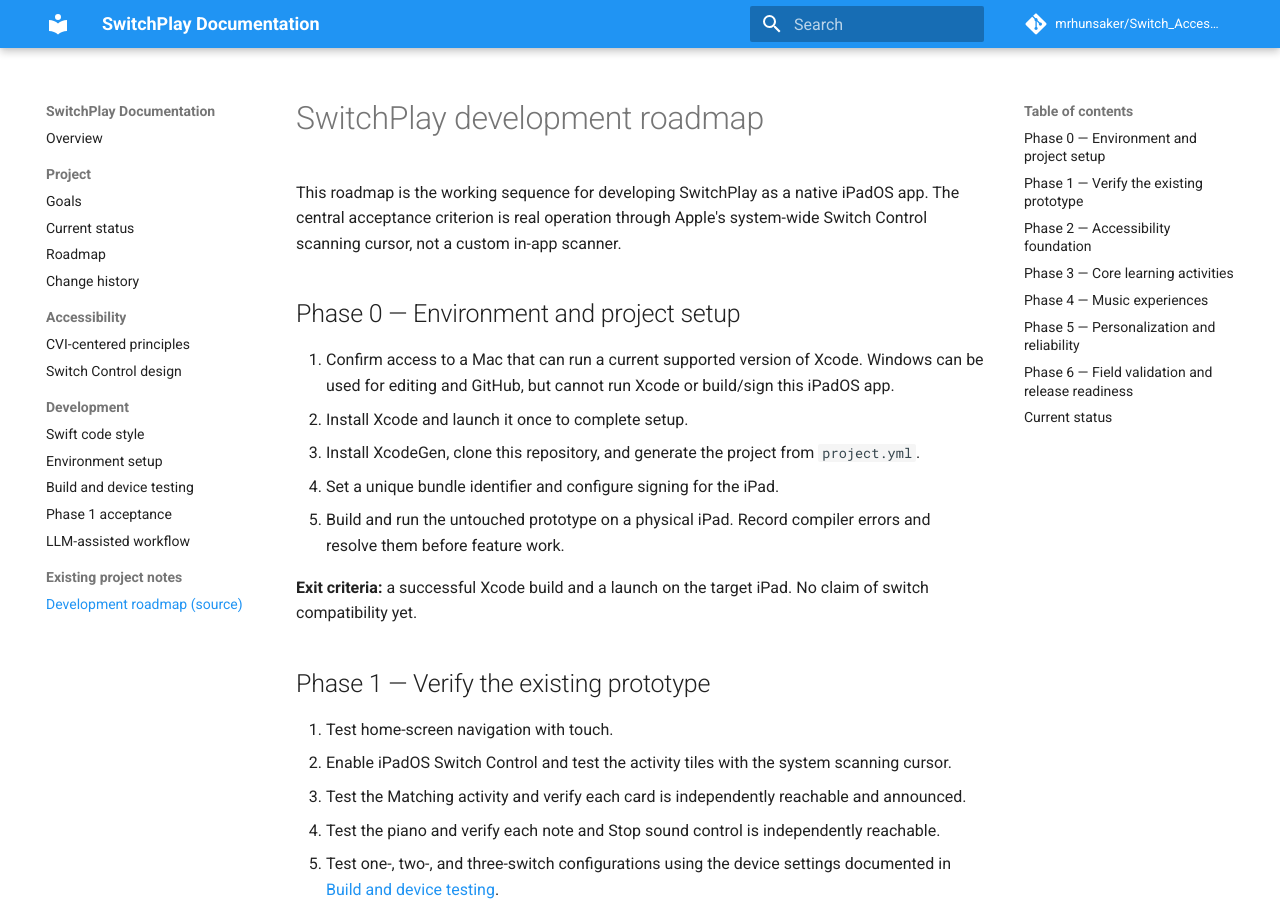
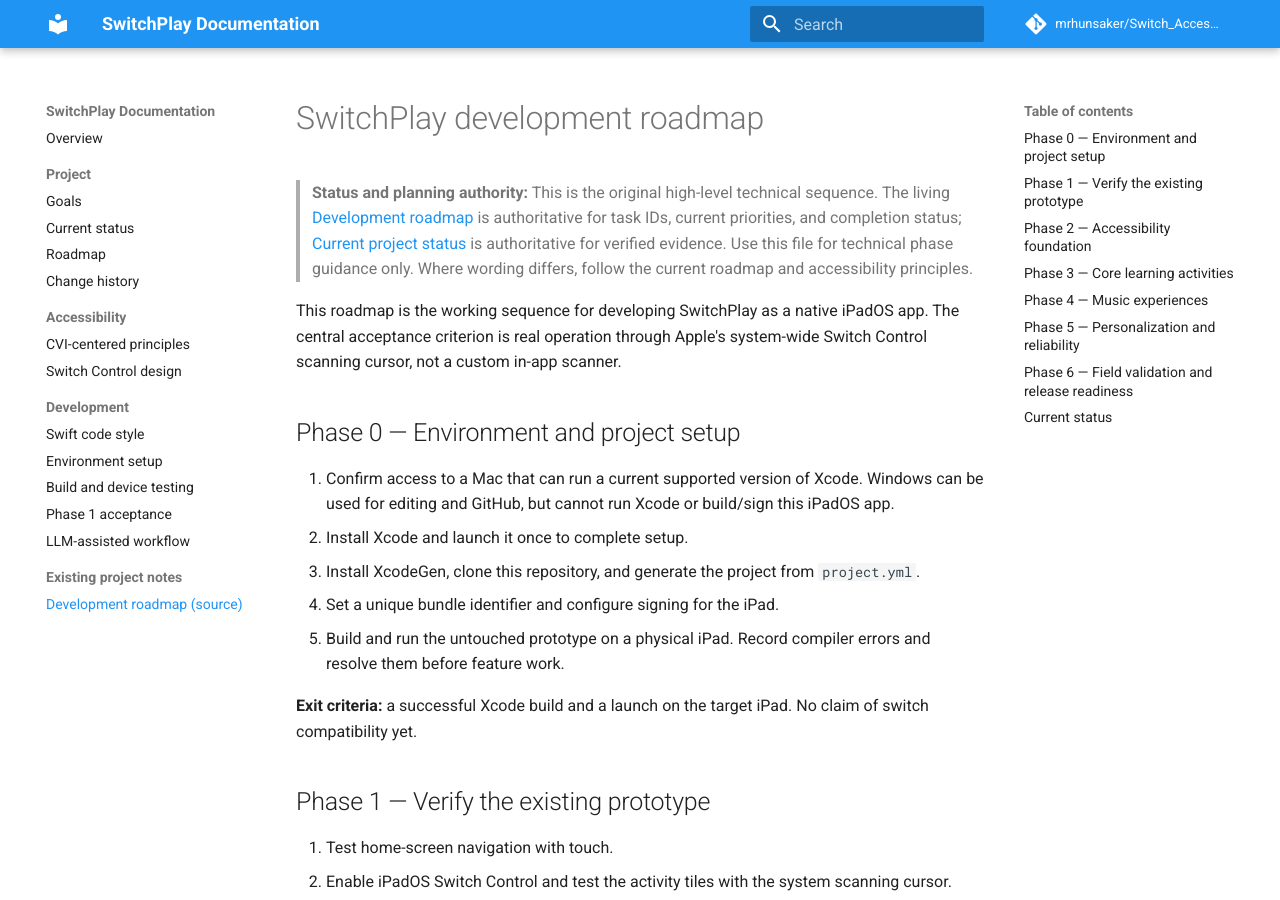
Before and after one commit to mrhunsaker/Switch_Access_iPadOS_App, an MkDocs documentation site: the page built from docs/DEVELOPMENT_ROADMAP.md, in a window 1280 px wide and 900 px high. Built offline with MkDocs 1.6.1 and Material for MkDocs 9.7.7, drawn with Linux system fonts in a browser that asks for light colours; comment, search, counter and statistics services are not loaded.

Commit message:
Clarify legacy technical roadmap authority

```diff
--- a/docs/DEVELOPMENT_ROADMAP.md
+++ b/docs/DEVELOPMENT_ROADMAP.md
@@ -1,4 +1,6 @@
 # SwitchPlay development roadmap
+
+> **Status and planning authority:** This is the original high-level technical sequence. The living [Development roadmap](roadmap.md) is authoritative for task IDs, current priorities, and completion status; [Current project status](project-status.md) is authoritative for verified evidence. Use this file for technical phase guidance only. Where wording differs, follow the current roadmap and accessibility principles.
 
 This roadmap is the working sequence for developing SwitchPlay as a native iPadOS app. The central acceptance criterion is real operation through Apple's system-wide Switch Control scanning cursor, not a custom in-app scanner.
 
```
